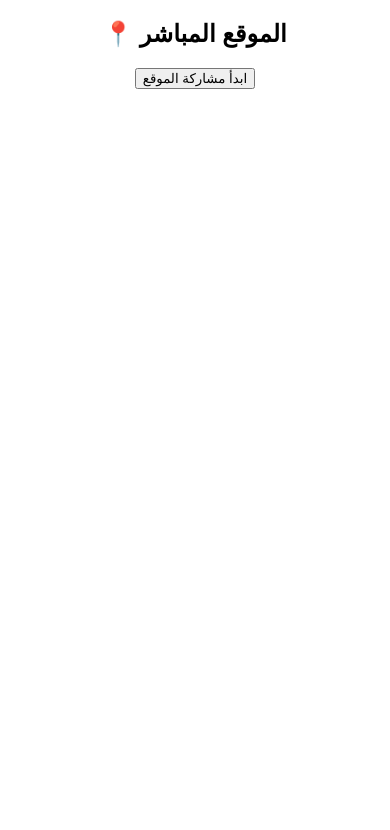
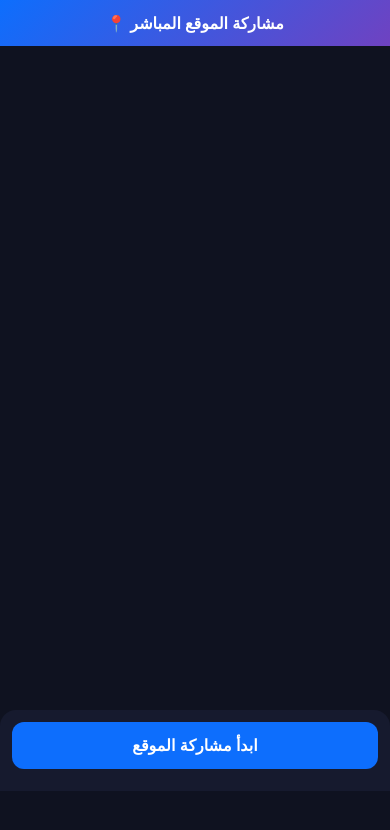
Before and after one commit to AmgdSMousa/livelocation, a website: page index.html in a window 390 px wide. Drawn offline with Linux system fonts and the light colour scheme; some packages are replaced by stand-ins of ours.

Commit message:
mobile-first UI improvement

```diff
--- a/index.html
+++ b/index.html
@@ -2,67 +2,129 @@
 <html lang="ar">
 <head>
   <meta charset="UTF-8" />
+  <meta name="viewport" content="width=device-width, initial-scale=1, maximum-scale=1"/>
   <title>Live Location</title>
+
   <style>
-    body { font-family: Arial; text-align: center; }
-    #map { width: 100%; height: 400px; margin-top: 15px; }
-    #info { margin-top: 10px; }
+    :root {
+      --primary:#0d6efd;
+      --bg:#0f1220;
+      --card:#161a2e;
+      --text:#ffffff;
+      --muted:#9aa0ff;
+      --warn:#ffb703;
+    }
+
+    * { box-sizing: border-box; }
+
+    body {
+      margin: 0;
+      font-family: system-ui, -apple-system, Arial;
+      background: var(--bg);
+      color: var(--text);
+    }
+
+    header {
+      padding: 12px 16px;
+      background: linear-gradient(135deg, #0d6efd, #6f42c1);
+      text-align: center;
+      font-weight: bold;
+    }
+
+    #map {
+      width: 100%;
+      height: calc(100vh - 180px);
+    }
+
+    .panel {
+      padding: 12px;
+      background: var(--card);
+      border-top-left-radius: 16px;
+      border-top-right-radius: 16px;
+    }
+
+    .btn {
+      width: 100%;
+      padding: 14px;
+      font-size: 16px;
+      border: none;
+      border-radius: 12px;
+      background: var(--primary);
+      color: #fff;
+      font-weight: bold;
+      cursor: pointer;
+    }
+
+    .btn:active { opacity: 0.85; }
+
+    .info {
+      margin-top: 10px;
+      font-size: 14px;
+      color: var(--muted);
+      text-align: center;
+    }
+
+    .warn {
+      color: var(--warn);
+      margin-top: 6px;
+      font-size: 13px;
+    }
   </style>
 </head>
+
 <body>
 
-<h2>📍 الموقع المباشر</h2>
-<button onclick="start()">ابدأ مشاركة الموقع</button>
+<header>📍 مشاركة الموقع المباشر</header>
 
 <div id="map"></div>
-<div id="info"></div>
+
+<div class="panel">
+  <button class="btn" onclick="start()">ابدأ مشاركة الموقع</button>
+  <div id="info" class="info"></div>
+</div>
 
 <script>
 let map, marker, watchId;
 const sessionId = Math.random().toString(36).substring(2);
 
-// تهيئة الخريطة لأول مرة
 function initMap(lat, lng) {
   map = new google.maps.Map(document.getElementById("map"), {
     center: { lat, lng },
     zoom: 17,
-    mapTypeId: "roadmap"
+    mapTypeId: "roadmap",
+    disableDefaultUI: true,
+    zoomControl: true
   });
 
   marker = new google.maps.Marker({
     position: { lat, lng },
-    map: map,
-    title: "موقعك الحالي"
+    map,
+    title: "موقعك"
   });
 }
 
-// تشغيل تتبع الـ GPS
 function start() {
   if (!navigator.geolocation) {
-    alert("المتصفح لا يدعم GPS");
+    alert("GPS غير مدعوم");
     return;
   }
 
   watchId = navigator.geolocation.watchPosition(
     pos => {
-      const lat = pos.coords.latitude;
-      const lng = pos.coords.longitude;
-      const accuracy = pos.coords.accuracy;
+      const { latitude:lat, longitude:lng, accuracy } = pos.coords;
 
-      document.getElementById("info").innerHTML =
-        `📏 الدقة: ${Math.round(accuracy)} متر`;
+      const info = document.getElementById("info");
+      info.innerHTML = `📏 الدقة: ${Math.round(accuracy)} متر`;
 
       if (accuracy > 100) {
-        document.getElementById("info").innerHTML +=
-          "<br>⚠️ فعّل Precise Location للحصول على دقة أفضل";
+        info.innerHTML += `<div class="warn">⚠️ فعّل Precise Location</div>`;
       }
 
-      if (!map) {
-        initMap(lat, lng);
-      } else {
-        const newPos = { lat, lng };
-        marker.setPosition(newPos);
-        map.setCenter(newPos);
+      if (!map) initMap(lat, lng);
+      else {
+        const p = { lat, lng };
+        marker.setPosition(p);
+        map.setCenter(p);
       }
 
       fetch("/api/location", {
@@ -74,14 +136,8 @@ function start() {
         body: JSON.stringify({ lat, lng, accuracy })
       });
     },
-    err => {
-      alert("لازم تسمح بمشاركة الموقع بدقة (Precise Location)");
-    },
-    {
-      enableHighAccuracy: true,
-      timeout: 15000,
-      maximumAge: 0
-    }
+    () => alert("لازم تسمح بالموقع الدقيق"),
+    { enableHighAccuracy:true, timeout:15000, maximumAge:0 }
   );
 }
 </script>
```
Also changed, not shown: dashboard.html (+28 -33 lines).
